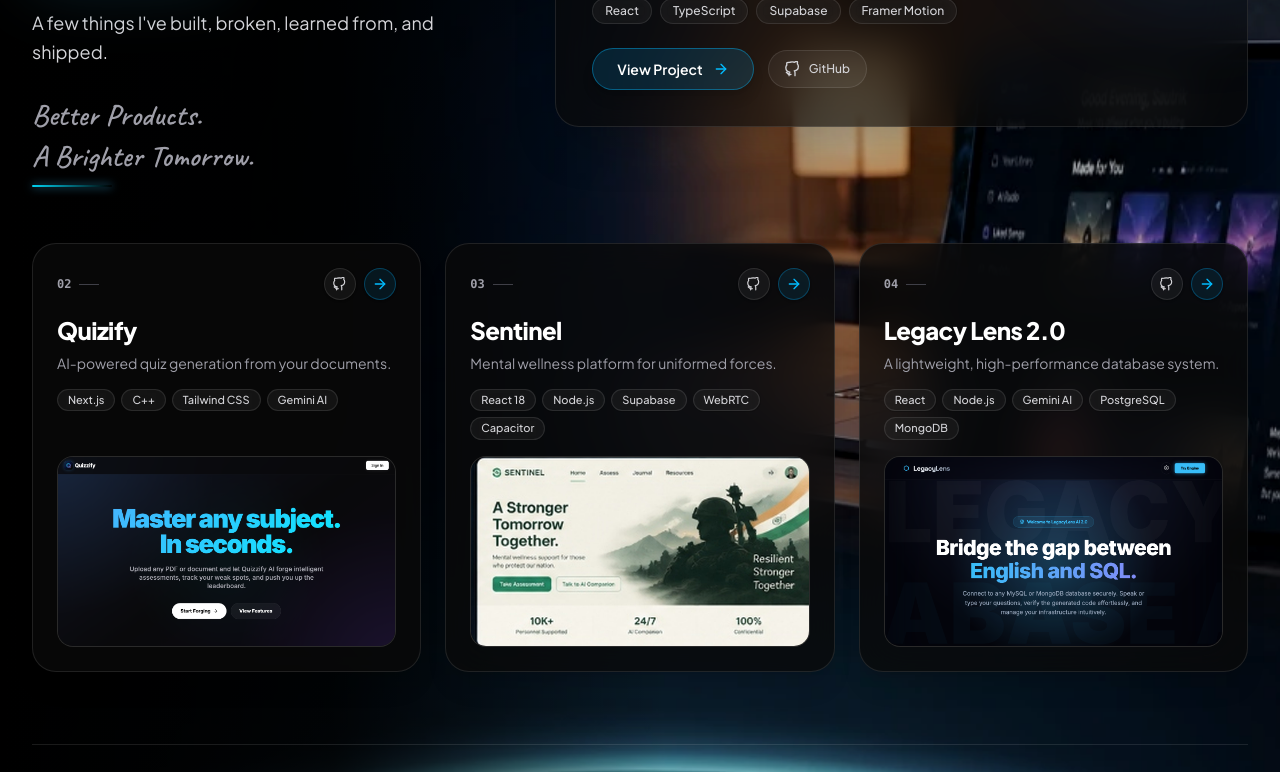
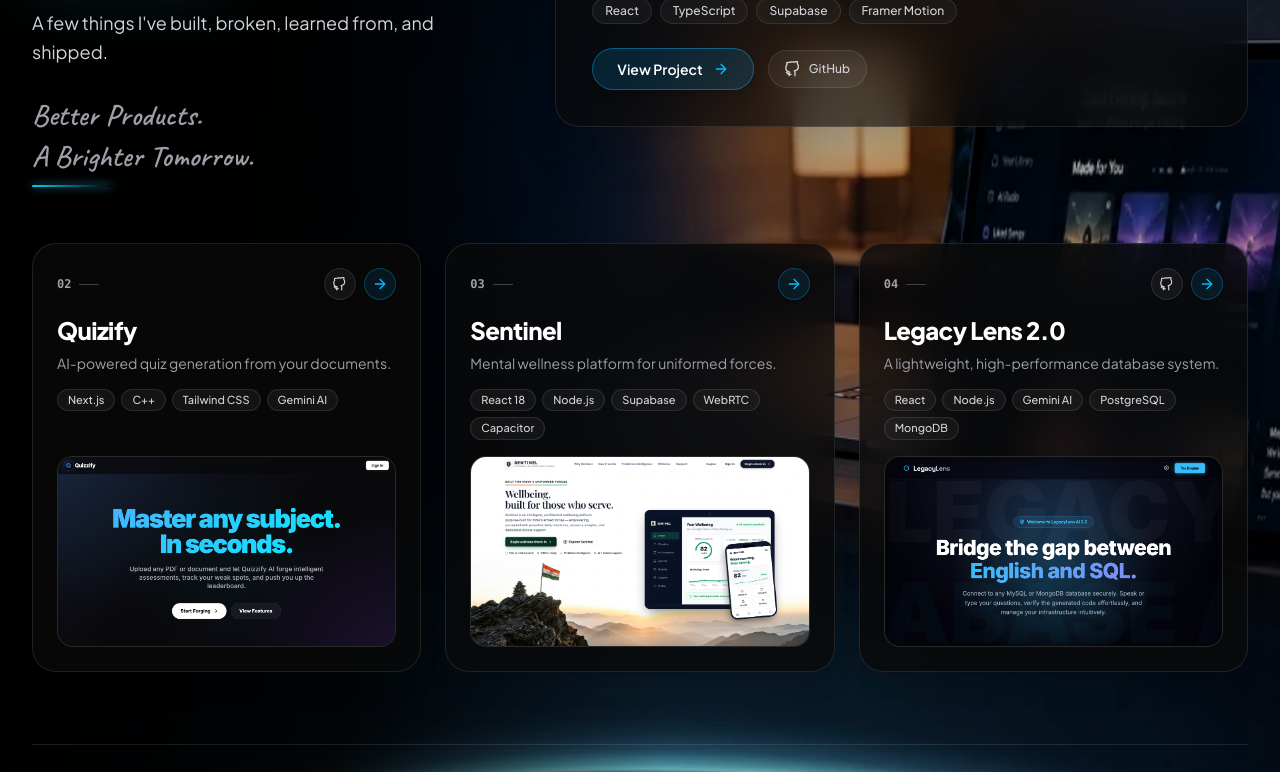
Before and after one commit to sautrikroy17/Personal-Portolio, a React (Vite) app: page / in a window 1280 px wide. Shown: the part 1867-2639 px from the top of the page. Built offline with nearby package versions, Linux system fonts and the light colour scheme.

Commit message:
Update Sentinel project: set real high-res preview screenshot, kept repo private with live app link only

```diff
--- a/src/components/sections/Projects.jsx
+++ b/src/components/sections/Projects.jsx
@@ -41,7 +41,7 @@ const secondaryProjects = [
     tags: ["React 18", "Node.js", "Supabase", "WebRTC", "Capacitor"],
     image: "/sentinel.png",
     liveUrl: "https://sentinelsfrontend.onrender.com/",
-    githubUrl: "https://github.com/sautrikroy17/Sentinel",
+    githubUrl: null,
     glowColor: "rgba(16, 185, 129, 0.2)",
     accentColor: "from-emerald-500 to-teal-600",
   },
@@ -230,7 +230,8 @@ export default function Projects() {
                   </div>
 
                   <div className="flex items-center gap-2">
-                    {/* GitHub Link Icon */}
+                    {/* GitHub Link Icon (Only if repo is public) */}
+                    {project.githubUrl && (
                       <a
                         href={project.githubUrl}
                         target="_blank"
@@ -240,6 +241,7 @@ export default function Projects() {
                       >
                         <GithubIcon className="w-3.5 h-3.5" />
                       </a>
+                    )}
 
                     {/* Live Demo Arrow Button */}
                     <a
```
Also changed, not shown: public/sentinel.png. Lines whose indentation alone changed are shown as unchanged.
